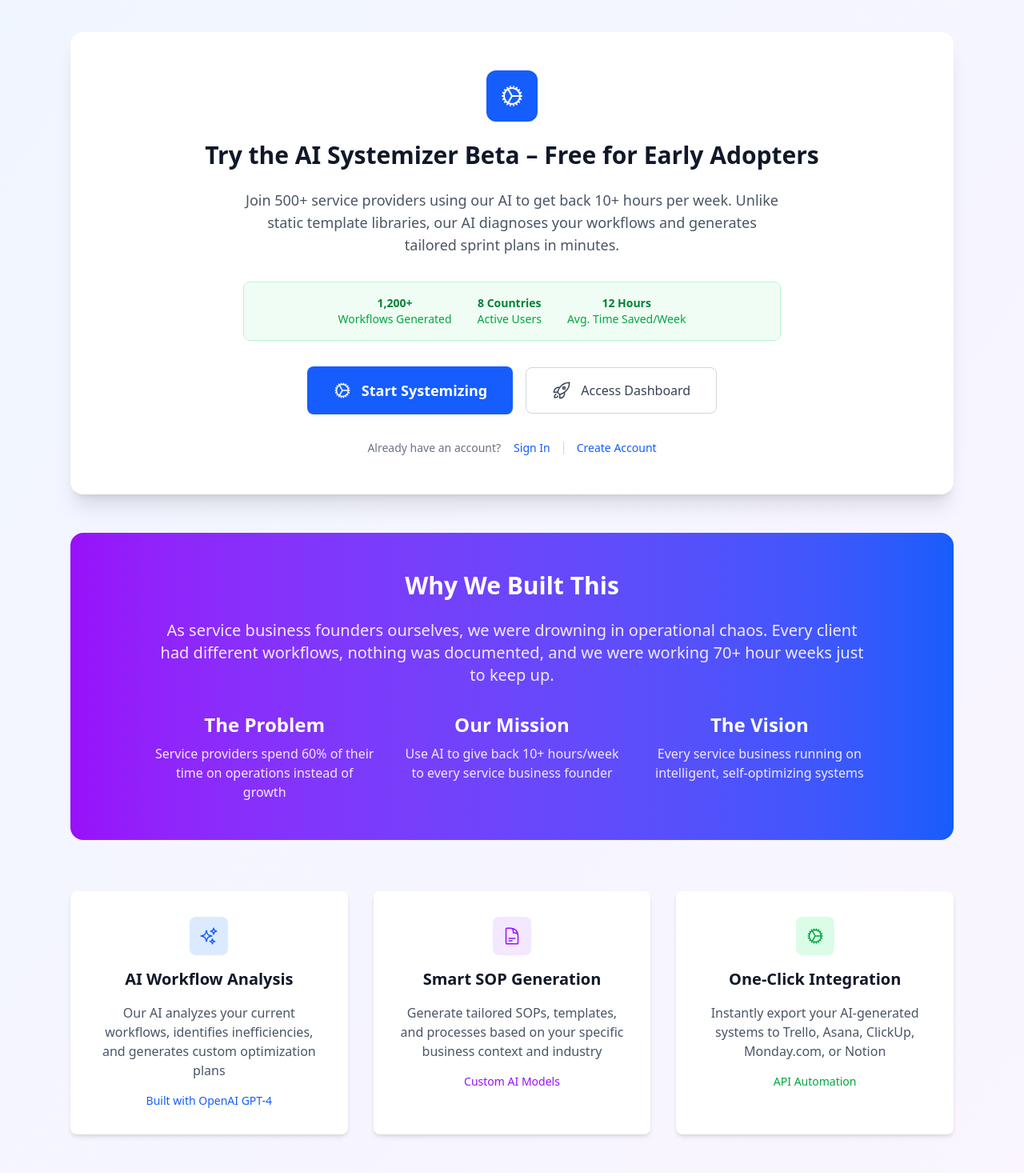
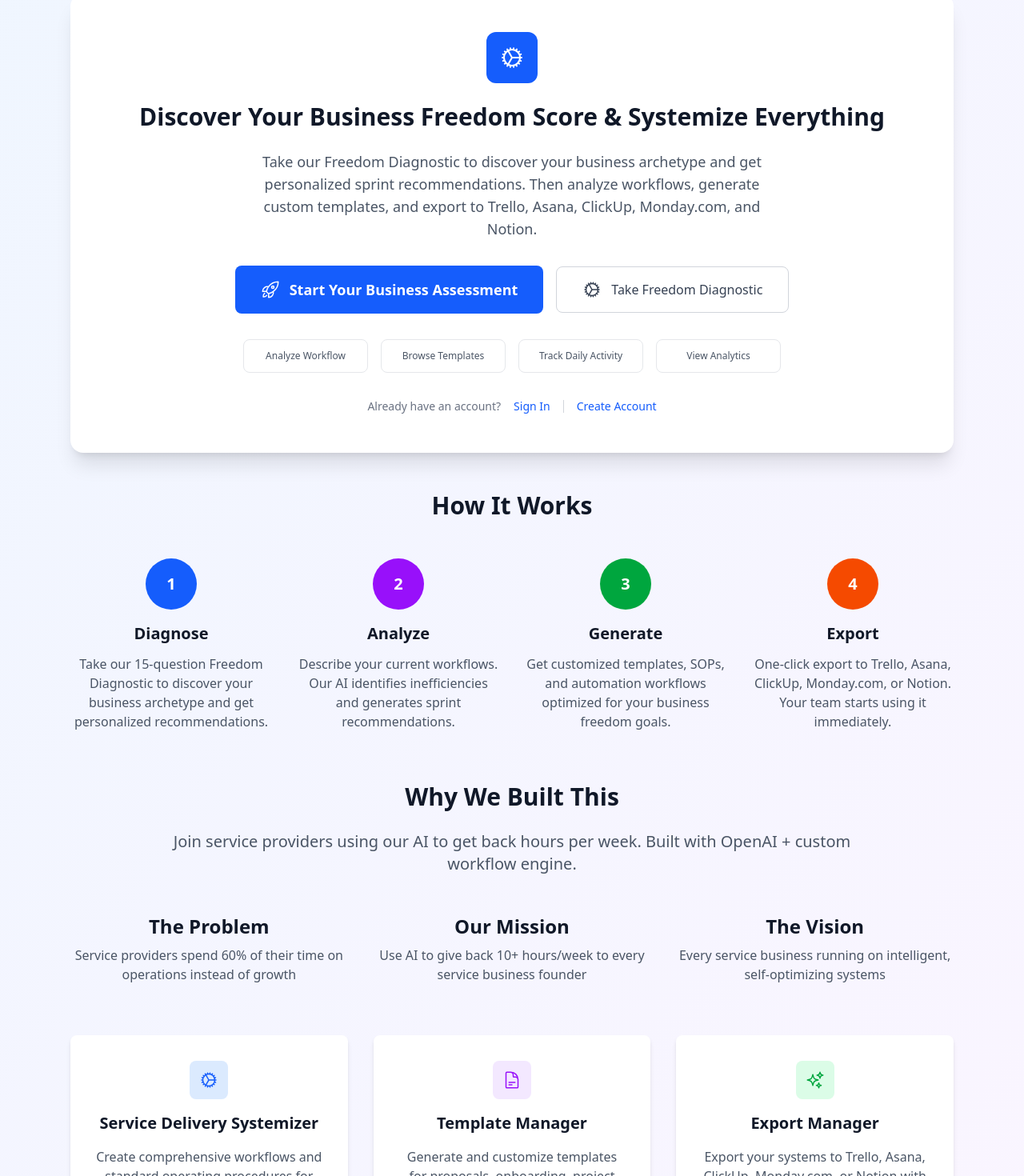
Before and after one commit to freedombydesign/ai-strategist-dashboard, a Next.js app: page / in a window 1280 px wide. Shown: the part 260-1730 px from the top of the page at 80% size. Built offline with nearby package versions, Linux system fonts and the light colour scheme; no server answers.

Commit message:
Fix homepage: exact original content + AI enhancements only

```diff
--- a/src/app/page.tsx
+++ b/src/app/page.tsx
@@ -34,21 +34,17 @@ export default function HomePage() {
   return (
     <div className="min-h-screen bg-gradient-to-br from-blue-50 to-purple-50">
       <div className="max-w-6xl mx-auto px-6 py-12">
-        {/* Header - Enhanced with AI messaging */}
+        {/* Header */}
         <div className="text-center mb-16">
           <h1 className="text-4xl md:text-6xl font-bold text-gray-900 mb-6">
             Business Systemizer
           </h1>
-          <p className="text-2xl font-semibold text-blue-600 mb-4">
-            An AI-powered systemization engine for service businesses
-          </p>
           <p className="text-xl text-gray-600 max-w-3xl mx-auto mb-8">
-            We use AI to analyze workflows, generate custom SOPs, and export them instantly to your tools.
-            Built with OpenAI + custom workflow engine.
+            Transform your service delivery workflows into streamlined, repeatable systems. Generate custom templates and export to your favorite platforms.
           </p>
         </div>
 
-        {/* Main CTA Section - Original structure with startup positioning */}
+        {/* Main CTA Section */}
         <div className="bg-white rounded-2xl shadow-xl p-8 md:p-12 mb-12 text-center">
           <div className="flex justify-center mb-6">
             <div className="w-16 h-16 rounded-xl bg-blue-600 flex items-center justify-center">
@@ -56,51 +52,57 @@ export default function HomePage() {
             </div>
           </div>
           <h2 className="text-3xl font-bold text-gray-900 mb-6">
-            Try the AI Systemizer Beta – Free for Early Adopters
+            Discover Your Business Freedom Score & Systemize Everything
           </h2>
           <p className="text-lg text-gray-600 mb-8 max-w-2xl mx-auto">
-            Join 500+ service providers using our AI to get back 10+ hours per week.
-            Unlike static template libraries, our AI diagnoses your workflows and generates tailored sprint plans in minutes.
+            Take our Freedom Diagnostic to discover your business archetype and get personalized sprint recommendations. Then analyze workflows, generate custom templates, and export to Trello, Asana, ClickUp, Monday.com, and Notion.
           </p>
 
-          {/* Traction Metrics */}
-          <div className="bg-green-50 border border-green-200 rounded-lg p-4 mb-8 max-w-2xl mx-auto">
-            <div className="flex justify-center items-center gap-8 text-sm">
-              <div className="text-center">
-                <div className="font-bold text-green-700">1,200+</div>
-                <div className="text-green-600">Workflows Generated</div>
-              </div>
-              <div className="text-center">
-                <div className="font-bold text-green-700">8 Countries</div>
-                <div className="text-green-600">Active Users</div>
-              </div>
-              <div className="text-center">
-                <div className="font-bold text-green-700">12 Hours</div>
-                <div className="text-green-600">Avg. Time Saved/Week</div>
-              </div>
-            </div>
-          </div>
-
-          {/* Original button structure with correct links */}
           <div className="flex flex-col sm:flex-row gap-4 justify-center items-center">
             <Link
-              href="/service-delivery-systemizer"
+              href="/diagnostic-assessment"
               className="bg-blue-600 hover:bg-blue-700 text-white px-8 py-4 rounded-lg inline-flex items-center gap-3 text-lg font-semibold"
             >
-              <CogIcon className="w-6 h-6" />
-              Start Systemizing
+              <RocketLaunchIcon className="w-6 h-6" />
+              Start Your Business Assessment
             </Link>
 
             <Link
-              href="/dashboard"
+              href="/diagnostic-assessment"
               className="border border-gray-300 hover:bg-gray-50 text-gray-700 px-8 py-4 rounded-lg inline-flex items-center gap-3"
             >
-              <RocketLaunchIcon className="w-6 h-6" />
-              Access Dashboard
+              <CogIcon className="w-6 h-6" />
+              Take Freedom Diagnostic
             </Link>
           </div>
 
-          {/* Original login/signup section */}
+          <div className="mt-8 grid grid-cols-2 md:grid-cols-4 gap-4 max-w-2xl mx-auto">
+            <Link
+              href="/workflow-analyzer"
+              className="text-center border border-gray-200 hover:border-blue-300 hover:bg-blue-50 px-4 py-3 rounded-lg transition-colors"
+            >
+              <div className="text-xs text-gray-600 font-medium">Analyze Workflow</div>
+            </Link>
+            <Link
+              href="/templates"
+              className="text-center border border-gray-200 hover:border-blue-300 hover:bg-blue-50 px-4 py-3 rounded-lg transition-colors"
+            >
+              <div className="text-xs text-gray-600 font-medium">Browse Templates</div>
+            </Link>
+            <Link
+              href="/checkin"
+              className="text-center border border-gray-200 hover:border-blue-300 hover:bg-blue-50 px-4 py-3 rounded-lg transition-colors"
+            >
+              <div className="text-xs text-gray-600 font-medium">Track Daily Activity</div>
+            </Link>
+            <Link
+              href="/business-metrics"
+              className="text-center border border-gray-200 hover:border-blue-300 hover:bg-blue-50 px-4 py-3 rounded-lg transition-colors"
+            >
+              <div className="text-xs text-gray-600 font-medium">View Analytics</div>
+            </Link>
+          </div>
+
           <div className="mt-8 flex justify-center items-center gap-4">
             <div className="text-sm text-gray-500">Already have an account?</div>
             <Link
@@ -119,64 +121,97 @@ export default function HomePage() {
           </div>
         </div>
 
-        {/* Founder Vision Section - New addition */}
-        <div className="bg-gradient-to-r from-purple-600 to-blue-600 rounded-2xl p-8 md:p-12 mb-16 text-white">
-          <div className="max-w-4xl mx-auto text-center">
-            <h2 className="text-3xl font-bold mb-6">Why We Built This</h2>
-            <p className="text-xl mb-8 text-purple-100">
-              As service business founders ourselves, we were drowning in operational chaos.
-              Every client had different workflows, nothing was documented, and we were working 70+ hour weeks just to keep up.
-            </p>
-            <div className="grid md:grid-cols-3 gap-8 text-center">
-              <div>
-                <div className="text-2xl font-bold mb-2">The Problem</div>
-                <p className="text-purple-100">Service providers spend 60% of their time on operations instead of growth</p>
-              </div>
-              <div>
-                <div className="text-2xl font-bold mb-2">Our Mission</div>
-                <p className="text-purple-100">Use AI to give back 10+ hours/week to every service business founder</p>
-              </div>
-              <div>
-                <div className="text-2xl font-bold mb-2">The Vision</div>
-                <p className="text-purple-100">Every service business running on intelligent, self-optimizing systems</p>
-              </div>
+        {/* How It Works */}
+        <div className="mb-16">
+          <h2 className="text-3xl font-bold text-center text-gray-900 mb-12">How It Works</h2>
+          <div className="grid md:grid-cols-4 gap-8">
+            <div className="text-center">
+              <div className="w-16 h-16 rounded-full bg-blue-600 text-white flex items-center justify-center mx-auto mb-4 text-xl font-bold">1</div>
+              <h3 className="text-xl font-semibold text-gray-900 mb-3">Diagnose</h3>
+              <p className="text-gray-600">
+                Take our 15-question Freedom Diagnostic to discover your business archetype and get personalized recommendations.
+              </p>
+            </div>
+
+            <div className="text-center">
+              <div className="w-16 h-16 rounded-full bg-purple-600 text-white flex items-center justify-center mx-auto mb-4 text-xl font-bold">2</div>
+              <h3 className="text-xl font-semibold text-gray-900 mb-3">Analyze</h3>
+              <p className="text-gray-600">
+                Describe your current workflows. Our AI identifies inefficiencies and generates sprint recommendations.
+              </p>
+            </div>
+
+            <div className="text-center">
+              <div className="w-16 h-16 rounded-full bg-green-600 text-white flex items-center justify-center mx-auto mb-4 text-xl font-bold">3</div>
+              <h3 className="text-xl font-semibold text-gray-900 mb-3">Generate</h3>
+              <p className="text-gray-600">
+                Get customized templates, SOPs, and automation workflows optimized for your business freedom goals.
+              </p>
+            </div>
+
+            <div className="text-center">
+              <div className="w-16 h-16 rounded-full bg-orange-600 text-white flex items-center justify-center mx-auto mb-4 text-xl font-bold">4</div>
+              <h3 className="text-xl font-semibold text-gray-900 mb-3">Export</h3>
+              <p className="text-gray-600">
+                One-click export to Trello, Asana, ClickUp, Monday.com, or Notion. Your team starts using it immediately.
+              </p>
             </div>
           </div>
         </div>
 
-        {/* Original Features Grid - Enhanced with AI emphasis */}
+        {/* AI Enhanced Features */}
+        <div className="mb-16">
+          <h2 className="text-3xl font-bold text-center text-gray-900 mb-6">Why We Built This</h2>
+          <p className="text-xl text-center text-gray-600 mb-12 max-w-4xl mx-auto">
+            Join service providers using our AI to get back hours per week.
+            Built with OpenAI + custom workflow engine.
+          </p>
+          <div className="grid md:grid-cols-3 gap-8 text-center">
+            <div>
+              <div className="text-2xl font-bold mb-2 text-gray-900">The Problem</div>
+              <p className="text-gray-600">Service providers spend 60% of their time on operations instead of growth</p>
+            </div>
+            <div>
+              <div className="text-2xl font-bold mb-2 text-gray-900">Our Mission</div>
+              <p className="text-gray-600">Use AI to give back 10+ hours/week to every service business founder</p>
+            </div>
+            <div>
+              <div className="text-2xl font-bold mb-2 text-gray-900">The Vision</div>
+              <p className="text-gray-600">Every service business running on intelligent, self-optimizing systems</p>
+            </div>
+          </div>
+        </div>
+
+        {/* Features Grid */}
         <div className="grid md:grid-cols-3 gap-8">
           <div className="bg-white rounded-lg shadow-md p-8 text-center">
             <div className="w-12 h-12 rounded-lg bg-blue-100 mb-4 flex items-center justify-center mx-auto">
-              <SparklesIcon className="w-6 h-6 text-blue-600" />
+              <CogIcon className="w-6 h-6 text-blue-600" />
             </div>
-            <h3 className="text-xl font-semibold text-gray-900 mb-4">AI Workflow Analysis</h3>
-            <p className="text-gray-600 mb-4">
-              Our AI analyzes your current workflows, identifies inefficiencies, and generates custom optimization plans
+            <h3 className="text-xl font-semibold text-gray-900 mb-4">Service Delivery Systemizer</h3>
+            <p className="text-gray-600">
+              Create comprehensive workflows and standard operating procedures for consistent service delivery
             </p>
-            <div className="text-sm text-blue-600 font-medium">Built with OpenAI GPT-4</div>
           </div>
 
           <div className="bg-white rounded-lg shadow-md p-8 text-center">
             <div className="w-12 h-12 rounded-lg bg-purple-100 mb-4 flex items-center justify-center mx-auto">
               <DocumentTextIcon className="w-6 h-6 text-purple-600" />
             </div>
-            <h3 className="text-xl font-semibold text-gray-900 mb-4">Smart SOP Generation</h3>
-            <p className="text-gray-600 mb-4">
-              Generate tailored SOPs, templates, and processes based on your specific business context and industry
+            <h3 className="text-xl font-semibold text-gray-900 mb-4">Template Manager</h3>
+            <p className="text-gray-600">
+              Generate and customize templates for proposals, onboarding, project management, and more
             </p>
-            <div className="text-sm text-purple-600 font-medium">Custom AI Models</div>
           </div>
 
           <div className="bg-white rounded-lg shadow-md p-8 text-center">
             <div className="w-12 h-12 rounded-lg bg-green-100 mb-4 flex items-center justify-center mx-auto">
-              <CogIcon className="w-6 h-6 text-green-600" />
+              <SparklesIcon className="w-6 h-6 text-green-600" />
             </div>
-            <h3 className="text-xl font-semibold text-gray-900 mb-4">One-Click Integration</h3>
-            <p className="text-gray-600 mb-4">
-              Instantly export your AI-generated systems to Trello, Asana, ClickUp, Monday.com, or Notion
+            <h3 className="text-xl font-semibold text-gray-900 mb-4">Export Manager</h3>
+            <p className="text-gray-600">
+              Export your systems to Trello, Asana, ClickUp, Monday.com, or Notion with one click
             </p>
-            <div className="text-sm text-green-600 font-medium">API Automation</div>
           </div>
         </div>
       </div>
```
